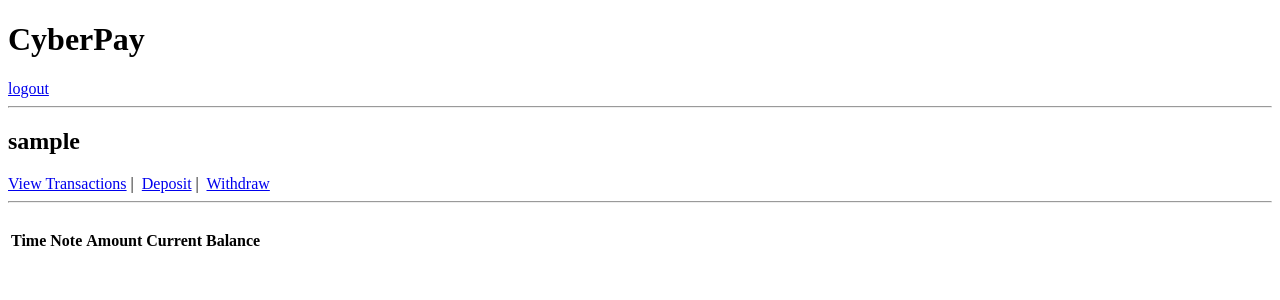
After one commit to dat07cs/cyberpay, a Django app: page /wallet/deposit/ in a window 1280 px wide. The commit adds this page. Shown: the top 300 px of the page. Run offline with Django 3.2, Linux system fonts and the light colour scheme; the visitor is signed in with stand-in values (Sample User, id 1); lists and menus that the app fills with data are empty.

Commit message:
create base e-wallet template allow user to deposit/withdraw money

```diff
--- /dev/null
+++ b/CyberPay/wallet/forms.py
@@ -0,0 +1,7 @@
+import sys
+
+from django import forms
+
+
+class MyForm(forms.Form):
+    amount = forms.DecimalField(min_value=sys.float_info.min, max_value=10 ** 12)
--- a/CyberPay/wallet/urls.py
+++ b/CyberPay/wallet/urls.py
@@ -3,5 +3,7 @@ from django.conf.urls import url
 from . import views
 
 urlpatterns = [
-    url(r'^transactions', views.transactions, name='transactions'),
+    url(r'^transactions/', views.transactions, name='transactions'),
+    url(r'^deposit/', views.deposit, name='deposit'),
+    url(r'^withdraw/', views.withdraw, name='withdraw'),
 ]
--- a/CyberPay/wallet/views.py
+++ b/CyberPay/wallet/views.py
@@ -1,18 +1,46 @@
+from datetime import datetime
+
 from django.contrib.auth.decorators import login_required
-from django.http import HttpResponse
+from django.http import HttpResponseRedirect
 from django.shortcuts import render
 
-from CyberPay.wallet.models import User, Transaction
+from CyberPay.wallet.forms import MyForm
+from CyberPay.wallet.models import Transaction, Account
 
 
 @login_required
 def home(request):
     user = request.user
     latest_transactions = Transaction.objects.filter(account__user_id=user.id).order_by('-created')[:10]
-    return render(request, 'wallet/transactions.html', {'transactions': latest_transactions})
+    return render(request, 'wallet/base.html', {'transactions': latest_transactions})
 
 
 @login_required
 def transactions(request):
-    user = User.objects.get(pk=request.user.id)
-    return HttpResponse("All transactions of %s" % user)
+    user = request.user
+    result = Transaction.objects.filter(account__user_id=user.id).order_by('-created')
+    return render(request, 'wallet/transactions.html', {'transactions': result})
+
+
+@login_required
+def deposit(request):
+    if request.method == "POST":
+        form = MyForm(request.POST)
+        if form.is_valid():
+            account = Account.objects.get(pk=request.user.id)
+            transaction = Transaction.objects.create(account=account)
+            transaction.created = datetime.now()
+            transaction.balance_before = account.balance
+            transaction.balance_after = account.balance + form.cleaned_data.get('amount')
+            account.balance = transaction.balance_after
+            account.save()
+            transaction.save()
+            return HttpResponseRedirect('transactions')
+    else:
+        form = MyForm()
+    return render(request, 'wallet/transaction_form.html', {'form': form})
+
+
+@login_required
+def withdraw(request):
+    return HttpResponseRedirect('transactions')
--- a/templates/core/home.html
+++ /dev/null
@@ -1,5 +0,0 @@
-{% extends 'base.html' %}
-
-{% block content %}
-    <h2>Welcome, {{ user.username }}!</h2>
-{% endblock %}
--- /dev/null
+++ b/templates/wallet/base.html
@@ -0,0 +1,13 @@
+{% extends 'base.html' %}
+
+{% block content %}
+    <h2>{{ user }}</h2>
+    <a href="{% url 'transactions' %}">View Transactions</a> |&nbsp;
+    <a href="{% url 'deposit' %}">Deposit</a> |&nbsp;
+    <a href="{% url 'withdraw' %}">Withdraw</a>
+    <hr/><br/>
+
+    {% block wallet_content %}
+        {% include 'wallet/transaction_table.html' %}
+    {% endblock %}
+{% endblock %}
--- /dev/null
+++ b/templates/wallet/transaction_form.html
@@ -0,0 +1,8 @@
+{% extends 'wallet/base.html' %}
+
+<form action="{% url 'deposit' %}" method="post">
+    {% csrf_token %}
+    <label for="amount">Amount:</label>
+    <input type="number" step="0.01" placeholder="0.00" required/>
+    <input type="submit" value="OK">
+</form>
--- /dev/null
+++ b/templates/wallet/transaction_table.html
@@ -0,0 +1,22 @@
+{% load humanize %}
+
+<table>
+    <thead>
+    <tr>
+        <th>Time</th>
+        <th>Note</th>
+        <th>Amount</th>
+        <th>Current Balance</th>
+    </tr>
+    </thead>
+    <tbody>
+    {% for transaction in transactions %}
+        <tr>
+            <td>{{ transaction.created|date:"Y-m-d H:m:s" }}</td>
+            <td>{{ transaction.note|default_if_none:"" }}</td>
+            <td>${{ transaction.amount|floatformat:2|intcomma }}</td>
+            <td>${{ transaction.balance_after|floatformat:2|intcomma }}</td>
+        </tr>
+    {% endfor %}
+    </tbody>
+</table>
```
Also changed, not shown: templates/wallet/transactions.html (+3 -23 lines).
